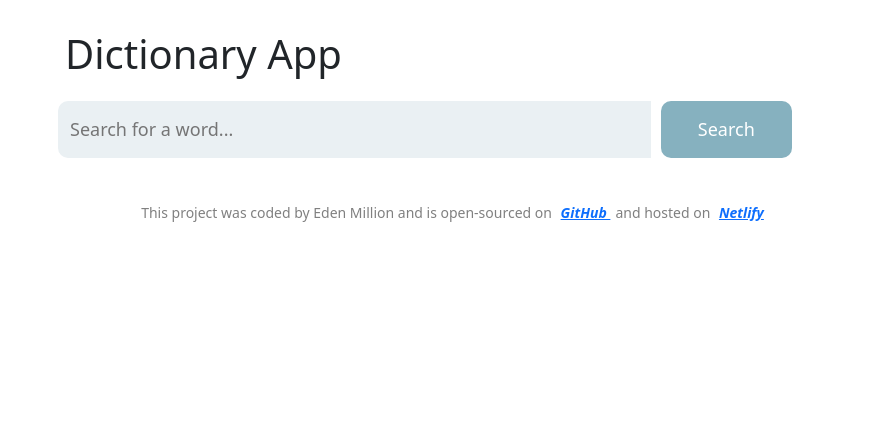
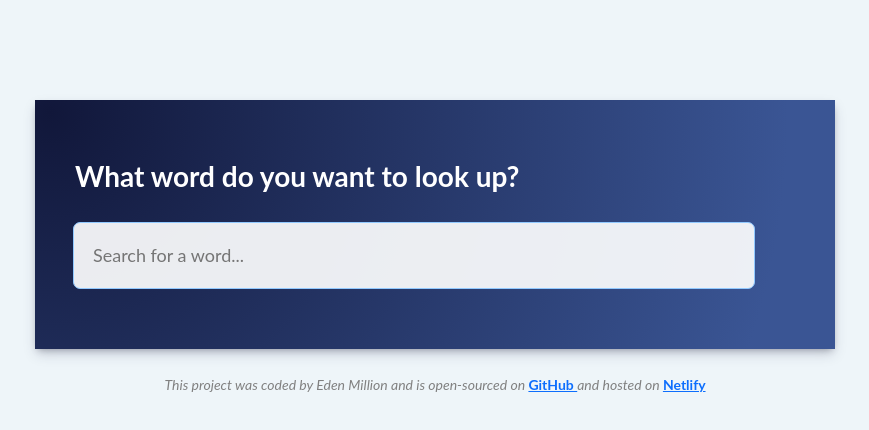
Before and after one commit to Eden-MB/dictionary-project, a React (Vite) app: page / in a window 1280 px wide. Shown: the top 430 px of the page, without its empty margins (205-1074 px from the left). Built offline with nearby package versions, Linux system fonts and the light colour scheme.

Commit message:
worked on the styling of the page

```diff
--- a/src/App.css
+++ b/src/App.css
@@ -1,6 +1,48 @@
-* {
-    width: 900px;
-    margin: auto;
-    padding: 5px;
+body {
+    background-color: rgba(204, 227, 238, 0.329);
+    font-family: 'Lato', sans-serif;
+}
+
+.dictionary-container {
+    max-width:800px;
+    margin: 100px auto 25px;
+    padding: 40px;
+    color: black;
+    background: radial-gradient(circle at 1.8% 4.8%, rgb(17, 23, 58) 0%, rgb(58, 85, 148) 90%);
+    box-shadow: rgba(50, 50, 93, 0.25) 0px 6px 12px -2px, rgba(0, 0, 0, 0.3) 0px 3px 7px -3px;
+}
+
+footer {
+ text-align: center;
+ font-size: 14px;
+ font-style: italic;
+ color: gray;
+}
+
+a{
+    font-weight: bold;
+    font-style: normal;
+}
+
+input[type=search] {
+border-radius: 7px;
+margin: 20px 10px ;
+padding: 19px;
+color: rgb(134, 128, 128);
+font-size: 18px;
+background-color: rgba(250, 251, 252, 0.934);
+border: none;
+border: 1px solid #91C9FF;
+outline: none;
+transition: 1s ease-in-out;
 
 }
+
+
+
+h1 {
+    font-size: 28px;
+    margin-top: 20px;
+    font-weight: bold;
+    color: white;
+}
--- a/src/App.jsx
+++ b/src/App.jsx
@@ -1,13 +1,13 @@
-import './App.css'
 import 'bootstrap/dist/css/bootstrap.css';
 import DictionaryApp from './DictionaryApp';
 import axios from 'axios';
+import './App.css';
 
 
 export default function App() {
   return (
-    <div>
-      <h1>Dictionary App</h1>
+    <div className='dictionary-container'>
+      <h1>What word do you want to look up?</h1>
       <DictionaryApp />
     </div>
   )
--- a/src/DictionaryApp.css
+++ /dev/null
@@ -1,21 +0,0 @@
-* {
-    max-width: 800px;
-}
-
- input {
-    border-top-left-radius: 10px;
-    border-bottom-left-radius: 10px;
-    border: none;
-    background-color: rgb(234, 240, 243);
-    padding: 15px 15px 15px 50px;
-    font-size: 18px;
-
-}
-
- button {
-    font-size: 18px;
-    color: white;
-    margin-left: 10px;
-    border-radius: 10px;
-    background-color: rgb(134, 177, 191);
-}
--- a/src/DictionaryApp.jsx
+++ b/src/DictionaryApp.jsx
@@ -1,5 +1,4 @@
 import React,{useState} from 'react';
-import "./DictionaryApp.css"
 import axios from 'axios';
 import Result from './Results';
 
@@ -18,13 +17,13 @@ function handleSubmit(event) {
     axios.get(url).then(handleResponse)
 }
 function handleResponse(response) {
+    console.log(response.data);
     setResult(response.data[0])
 }
     return (
-      <div>
+      <div className='form'>
         <form className='row' onSubmit={handleSubmit}>
-            <input type="search" className='col-9' onChange={SearchedWord} placeholder='Search for a word...'  />
-            <button className='col-2' >Search</button>
+            <input type="search" className='col-11' onChange={SearchedWord} placeholder='Search for a word...'  />
         </form>
         <Result result={result} />
 
--- a/src/Phonetics.jsx
+++ b/src/Phonetics.jsx
@@ -1,7 +1,8 @@
 import React from "react";
+import './Results.css';
 
 export default function Phonetics(props) {
     return (
-        <div>{props.phonetics.text}</div>
+        <div className="phonetics">{props.phonetics.text}</div>
     )
 }
--- a/src/Results.css
+++ b/src/Results.css
@@ -1,8 +1,53 @@
 .results {
-    background-color: lightblue;
-    border-radius: 8px;
-    margin-top: 18px;
-    margin-right: 52px;
+    background-color: rgba(255, 255, 255, 0.635);
+
+        padding: 20px;
+    width: 700px;
+    border-radius: 5px;
+    margin: auto;
+}
+
+.name {
+margin-bottom: 10px;
+width: 700px;
+padding: 10px 20px;
+display: flex;
+flex-direction: row;
+}
+.speech {
+    margin-top: 10px;
+    margin-bottom: 10px;
+    margin-left: 5px;
+
+}
+
+.name h3 {
+    font-weight: bold;
+    font-size: 26px;
+    margin-top: 3px;
+    color: white;
+}
+.check {
+    font-weight: normal;
+    font-size: 30px;
+    color: rgb(103, 162, 229);
+}
+.phonetics {
+    margin-top: 12px;
+    margin-left: 15px;
+    color: white;
+    font-size: 16px;
+}
+.definition {
+    margin: 0px 25px;
+}
+
+.example {
+    color: white;
+    font-size: 13px;
+    margin-left: 26px;
+    font-style:italic;
+    text-decoration: transparent;
 
 
 }
--- a/src/Results.jsx
+++ b/src/Results.jsx
@@ -7,21 +7,23 @@ export default function Result(props) {
 
     if(props.result) {
         return (
+        <div>
+            <div className='name'> <h3>{props.result.word} <span className='check'></span> </h3>
+        <Phonetics phonetics={props.result.phonetics[0]} /></div>
         <div className='results'>
-            <h3>{props.result.word}</h3>
-            <Phonetics phonetics={props.result.phonetics[0]} />
+
             {props.result.meanings.map((meaning, index) => {
                 return (
                     <div key={index}>
                          <b><em>
-                        {meaning.partOfSpeech}
+                        <div className='speech'>{meaning.partOfSpeech}</div>
                         </em></b>
-                        <br/>
-                        <strong>Definition:</strong>{meaning.definitions[0].definition}
-                        <br/><br/>
-                        <Synonyms synonyms={meaning.synonyms}/>
+                        <div className='definition mb-2'>{meaning.definitions[0].definition}</div>
+                        <div className='example'>{meaning.definitions[0].example}</div>
+                         <Synonyms synonyms={meaning.synonyms}/>
 
                         </div>)})}
+                    </div>
                     </div>)
 
     } else {
--- /dev/null
+++ b/src/Synonyms.css
@@ -0,0 +1,19 @@
+.synonyms {
+    width: 650px;
+}
+
+.synonyms li {
+    display: inline-block;
+    background-color: white;
+    border-radius: 32px;
+    color: #202124;
+    padding: 0 12px;
+    margin-right: 4px;
+    margin-left: 21px;
+    overflow: hidden;
+    text-overflow: ellipsis;
+    margin-top: 6px;
+    border:1px solid #dadce0;
+    font-size: 13px;
+
+}
--- a/src/Synonyms.jsx
+++ b/src/Synonyms.jsx
@@ -1,11 +1,11 @@
 import React from "react";
-
+import './Synonyms.css';
 export default function Synonyms(props) {
    if(props.synonyms) {
     return (
-        <ul>
-            {props.synonyms.map((synonym) => <li>{synonym}</li>)}
-        </ul>
+        <div className="synonyms">
+            {props.synonyms.map((synonym) =>  <li>{synonym}</li>)}
+        </div>
     )
    }else {
     return null;
--- a/src/index.css
+++ /dev/null
@@ -1,55 +0,0 @@
-body {
-  margin: 0;
-}
-h1 {
-  font-size: 3.2em;
-  line-height: 1.1;
-}
-
-button {
-  border-radius: 8px;
-  border: 1px solid transparent;
-  padding: 0.6em 1.2em;
-  font-size: 1em;
-  font-weight: 500;
-  font-family: inherit;
-  background-color: #1a1a1a;
-  cursor: pointer;
-  transition: border-color 0.25s;
-}
-button:hover {
-  border-color: #646cff;
-}
-button:focus,
-button:focus-visible {
-  outline: 4px auto -webkit-focus-ring-color;
-}
-
-
-@media (prefers-color-scheme: light) {
-  :root {
-    color: #213547;
-    background-color: #ffffff;
-  }
-  a:hover {
-    color: #747bff;
-  }
-  button {
-    background-color: #f9f9f9;
-  }
-}
-
-p {
-  text-align: center;
-  font-size: 14px;
-  color: gray;
-
-
-}
-
-a {
-font-style: italic;
-font-weight: bold;
-
-
-}
--- a/src/main.jsx
+++ b/src/main.jsx
@@ -1,14 +1,14 @@
 import { StrictMode } from 'react'
-import { createRoot } from 'react-dom/client'
-import './index.css'
+import { createRoot } from 'react-dom/client';
 import App from './App.jsx'
 import 'bootstrap/dist/css/bootstrap.css';
+import './App.css';
 
 createRoot(document.getElementById('root')).render(
   <StrictMode>
     <div>
     <App />
-    <p className='mt-4'>This project was coded by Eden Million and is open-sourced on <a href='https://github.com/Eden-MB/dictionary-project/tree/main' target='blank_'>GitHub </a>and hosted on <a href='https://dictionary-app-project-edenmb.netlify.app/' target='blank_'>Netlify</a> </p>
+    <footer><p className='mt-4'>This project was coded by Eden Million and is open-sourced on <a href='https://github.com/Eden-MB/dictionary-project/tree/main' target='blank_'>GitHub </a>and hosted on <a href='https://dictionary-app-project-edenmb.netlify.app/' target='blank_'>Netlify</a> </p></footer>
     </div>
   </StrictMode>,
 )
```
